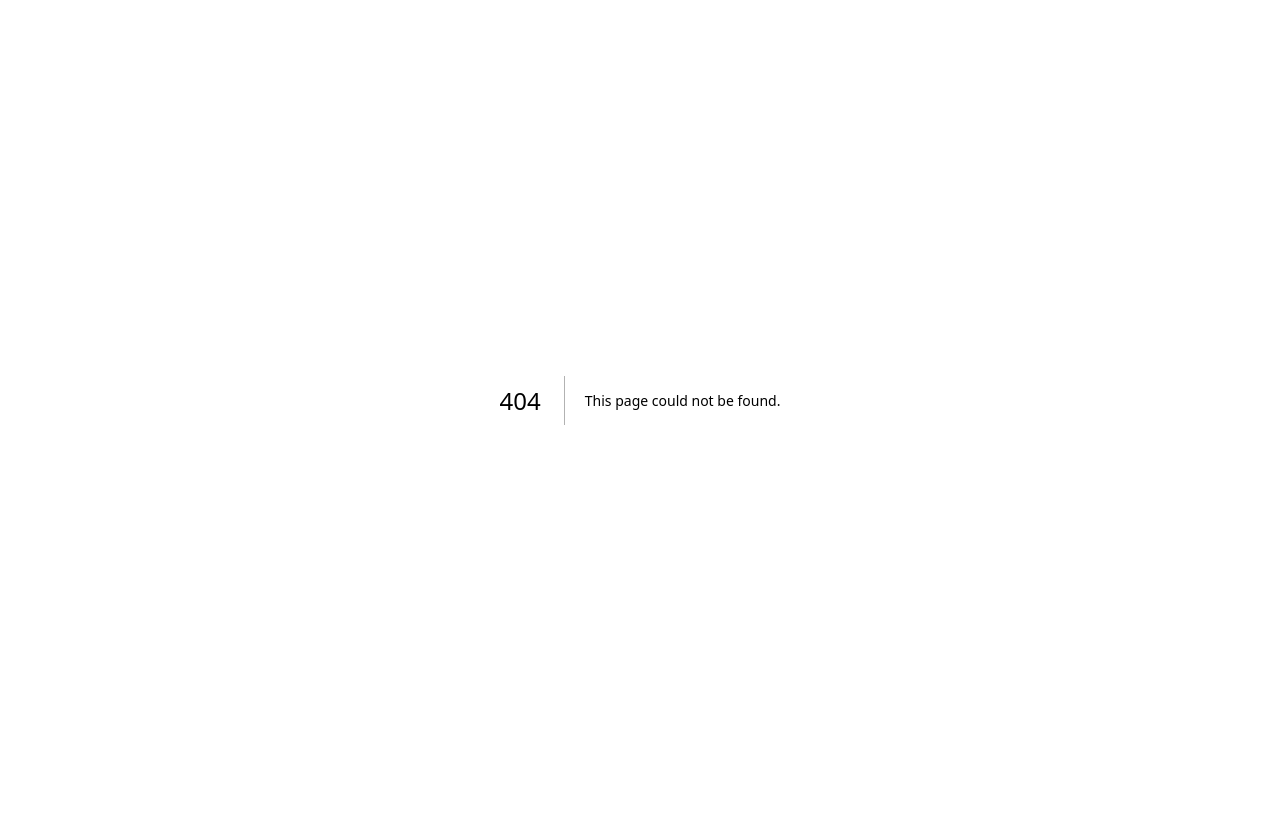
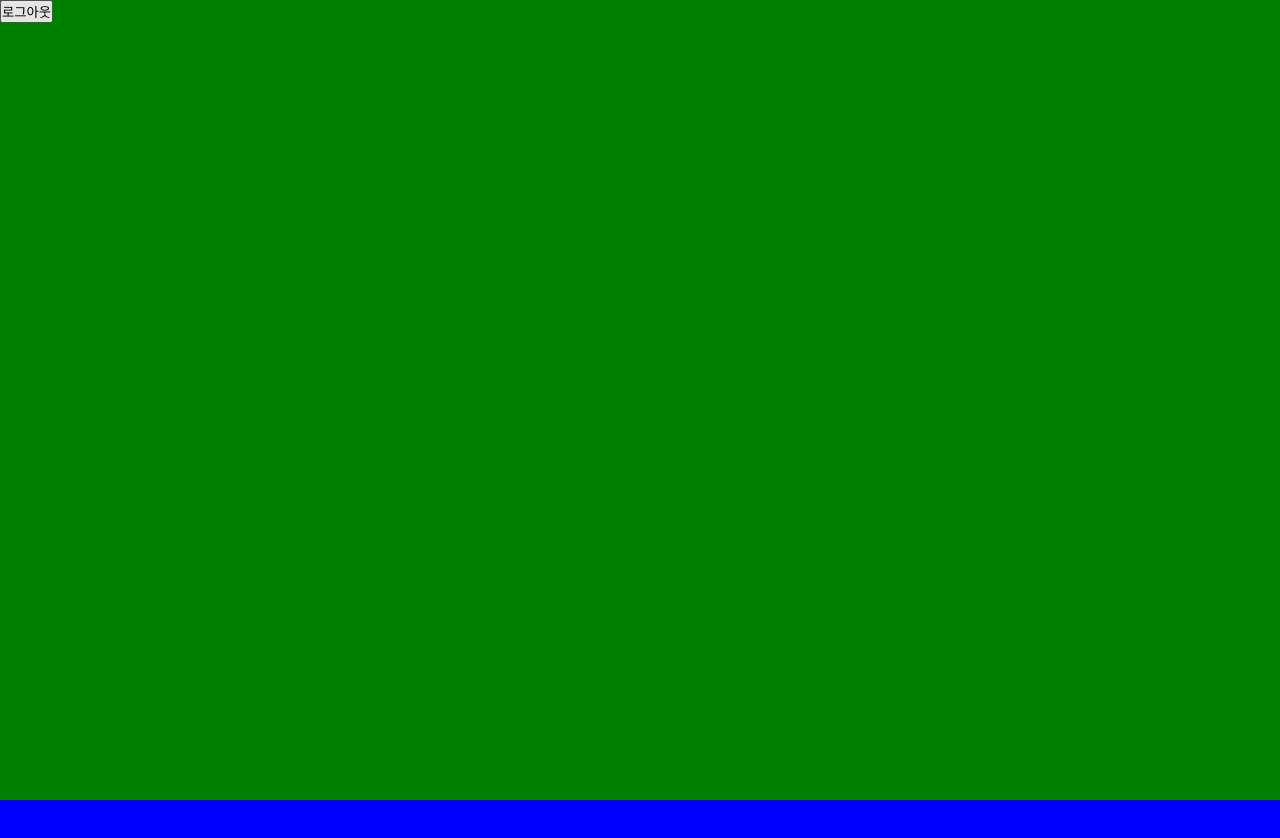
Before and after one commit to sinamong0620/Ourth-Frontend, a Next.js app: page /test in a window 1280 px wide. Before the commit this address had no page. Shown: the top 838 px of the page. Before the commit the page ends 800 px from the top, so only its background shows below. Built offline with nearby package versions, Linux system fonts and the light colour scheme.

Commit message:
feat: mission add advise & main page button

```diff
--- a/src/components/LoginInput.tsx
+++ b/src/components/LoginInput.tsx
@@ -24,15 +24,12 @@ const LoginInput = () => {
       Router.push({
         pathname: "/main",
       });
+
       localStorage.setItem("tokenKey", response.data.accessToken);
       localStorage.setItem("refreshKey", response.data.refreshToken);
     } catch (error) {
       alert(error);
     }
-    // Router.push({
-    //   pathname: "/",
-    //   query: { dataid: res.data.id },
-    // });
   };
   return (
     <LoginForm>
--- a/src/pages/join.tsx
+++ b/src/pages/join.tsx
@@ -22,7 +22,7 @@ export default function Join() {
         schoolName: schoolName,
         username: username,
       });
-      console.log(response);
+
       Router.push({
         pathname: "/login",
       });
--- a/src/pages/mission.tsx
+++ b/src/pages/mission.tsx
@@ -15,15 +15,14 @@ export default function Mission() {
     try {
       const response = await axios.post(
         "https://ourth.duckdns.org/usermission/add",
+        {}, //post는 형식이 {data,{config}} 이렇게 해야함
         {
           headers: {
             Authorization: `Bearer ${localStorage.getItem("tokenKey")}`,
           },
-          withCredentials: true,
         }
       );
-
-      console.log(response);
+      console.log("이거 왜 않되");
     } catch (error) {
       alert(error);
     }
--- /dev/null
+++ b/src/pages/test.tsx
@@ -0,0 +1,37 @@
+import styled from "styled-components";
+export default function test() {
+  const LogoutFunc = () => {
+    localStorage.clear();
+    console.log("로그아웃됨");
+  };
+  return (
+    <>
+      <StickyDivContainer>
+        <div>
+          <StickyDiv color="green">
+            <button onClick={LogoutFunc}>로그아웃</button>
+          </StickyDiv>
+        </div>
+        <div>
+          <StickyDiv color="blue"></StickyDiv>
+        </div>
+        <div>
+          <StickyDiv color="black"></StickyDiv>
+        </div>
+        <div>
+          <StickyDiv color="yellow"></StickyDiv>
+        </div>
+      </StickyDivContainer>
+    </>
+  );
+}
+
+const StickyDivContainer = styled.div``;
+
+const StickyDiv = styled.div`
+  position: sticky;
+  top: 0px;
+  width: 100vw;
+  height: 100vh;
+  background: ${(props) => props.color};
+`;
```
Also changed, not shown: src/pages/index.tsx (+5 -19 lines), src/pages/ranking.tsx (+2 -10 lines).
